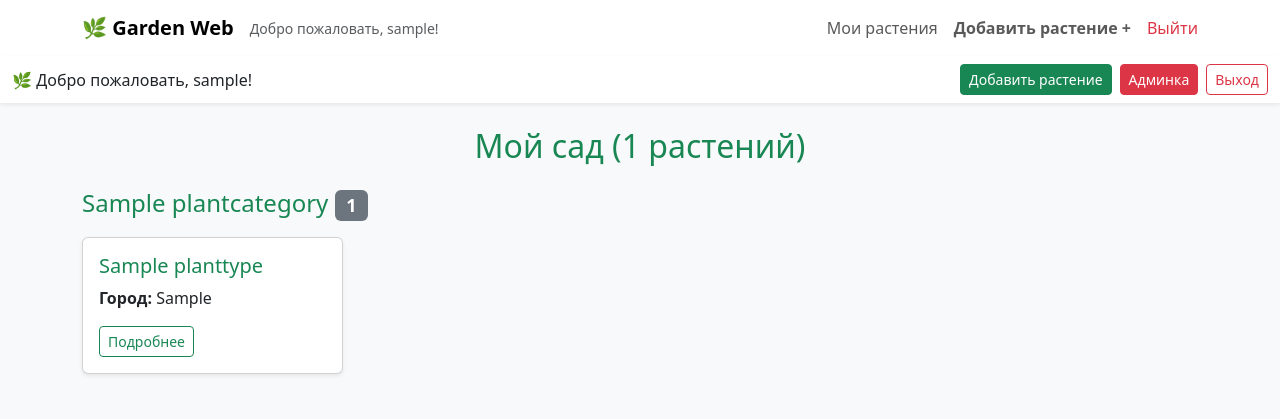
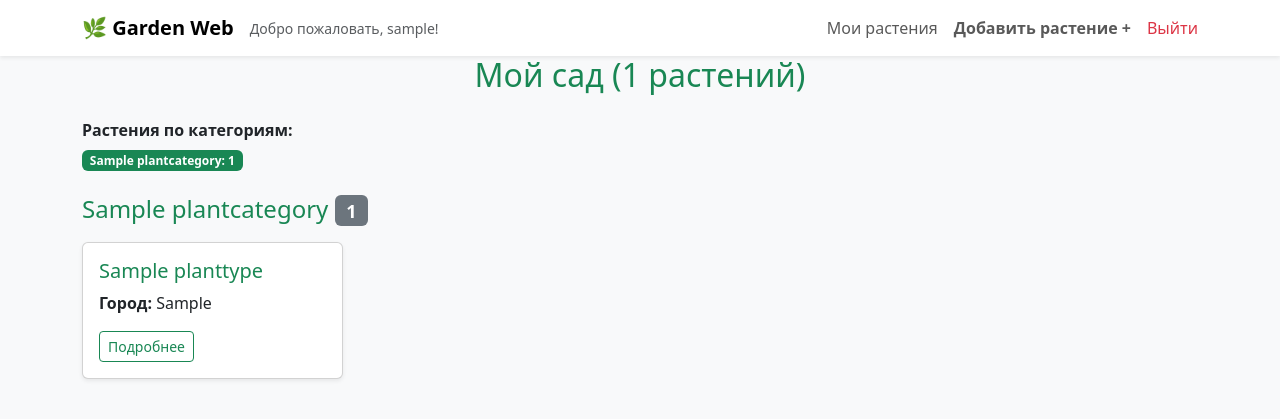
Before and after one commit to vxmpra/python_project, a Django app: page /plants/ in a window 1280 px wide. Shown: the top 419 px of the page. Run offline with Django 5.2, Linux system fonts and the light colour scheme; a user stored in the database is signed in; tables that the repository leaves empty hold one stand-in row (values such as "Sample post").

Commit message:
Update plant_list template to extend layout.html with main header

```diff
--- a/plants/templates/plants/plant_list.html
+++ b/plants/templates/plants/plant_list.html
@@ -3,41 +3,23 @@
 {% block title %}Мои растения{% endblock %}
 
 {% block content %}
-<nav class="navbar navbar-light bg-white shadow-sm mb-4">
-    <div class="container-fluid d-flex justify-content-between align-items-center">
-        <div>
-            🌿 Добро пожаловать, {{ request.user.username }}!
-        </div>
-        <div class="d-flex gap-2">
-            <a href="{% url 'add_plant' %}" class="btn btn-success btn-sm">Добавить растение</a>
-            {% if request.user.is_superuser %}
-            <a href="{% url 'admin:index' %}" class="btn btn-danger btn-sm">Админка</a>
-            {% endif %}
-            <a href="{% url 'logout' %}" class="btn btn-outline-danger btn-sm">Выход</a>
-        </div>
-    </div>
-</nav>
-
 <div class="container">
     <h2 class="text-center text-success mb-4">Мой сад ({{ plant_count }} растений)</h2>
 
+    {% regroup plants by plant_type.category.name as categories %}
 
-    {% if plants_by_category %}
+    {% if categories %}
         <div class="mb-4">
             <p class="mb-2"><strong>Растения по категориям:</strong></p>
             <div class="d-flex flex-wrap gap-2 mb-3">
-            {% for category in plants_by_category %}
+                {% for category in categories %}
                 <span class="badge bg-success">
-                {{ category.plant_type__category__name }}: {{ category.category_count }}
+                    {{ category.grouper }}: {{ category.list|length }}
                 </span>
                 {% endfor %}
             </div>
         </div>
-    {% endif %}
 
-    {% regroup plants by plant_type.category.name as categories %}
-
-    {% if categories %}
         {% for category in categories %}
         <div class="category-group mb-5">
             <h4 class="text-success mb-3">
@@ -68,7 +50,6 @@
     {% else %}
         <div class="text-center py-5">
             <p class="fs-5 text-muted mb-3">🌱 У вас пока нет растений</p>
-            <a href="{% url 'add_plant' %}" class="btn btn-success btn-lg">Добавить первое растение</a>
         </div>
     {% endif %}
 </div>
```
Lines whose indentation alone changed are shown as unchanged.
